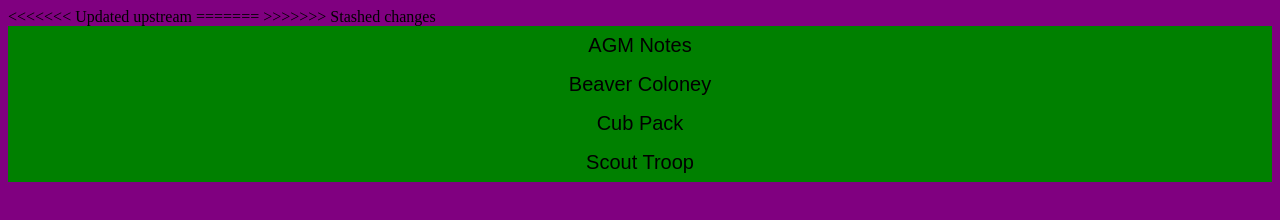
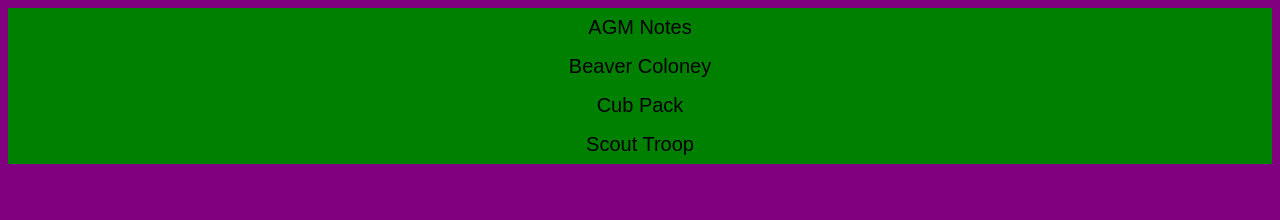
Before and after one commit to LSA-Scout-Group/Main, a plain HTML site: page index.html in a window 1280 px wide. Drawn offline with Linux system fonts and the light colour scheme.

Commit message:
Initial Commit

```diff
--- a/index.html
+++ b/index.html
@@ -1,11 +1,7 @@
 <!DOCTYPE html>
 <html>
     <title>Home</title>
-<<<<<<< Updated upstream
-    <link rel="icon" type="image/x-icon" href=*favicon.ico">
-=======
-    <link rel="icon" type="image/x-icon" href="favicon.ico">
->>>>>>> Stashed changes
+    <link rel="icon" type="image/x-icon" href="/favicon.ico">
 <head>
 <style>
 body {
```
